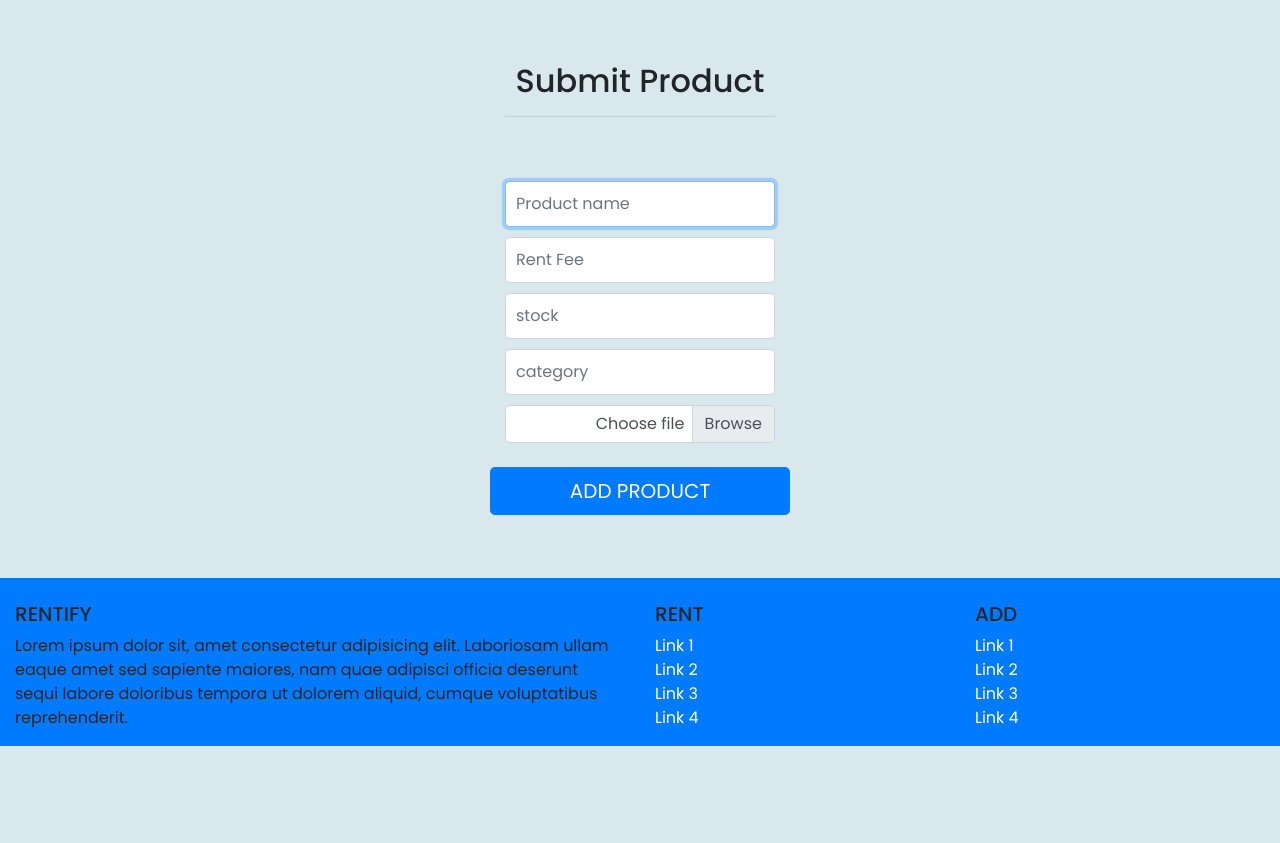
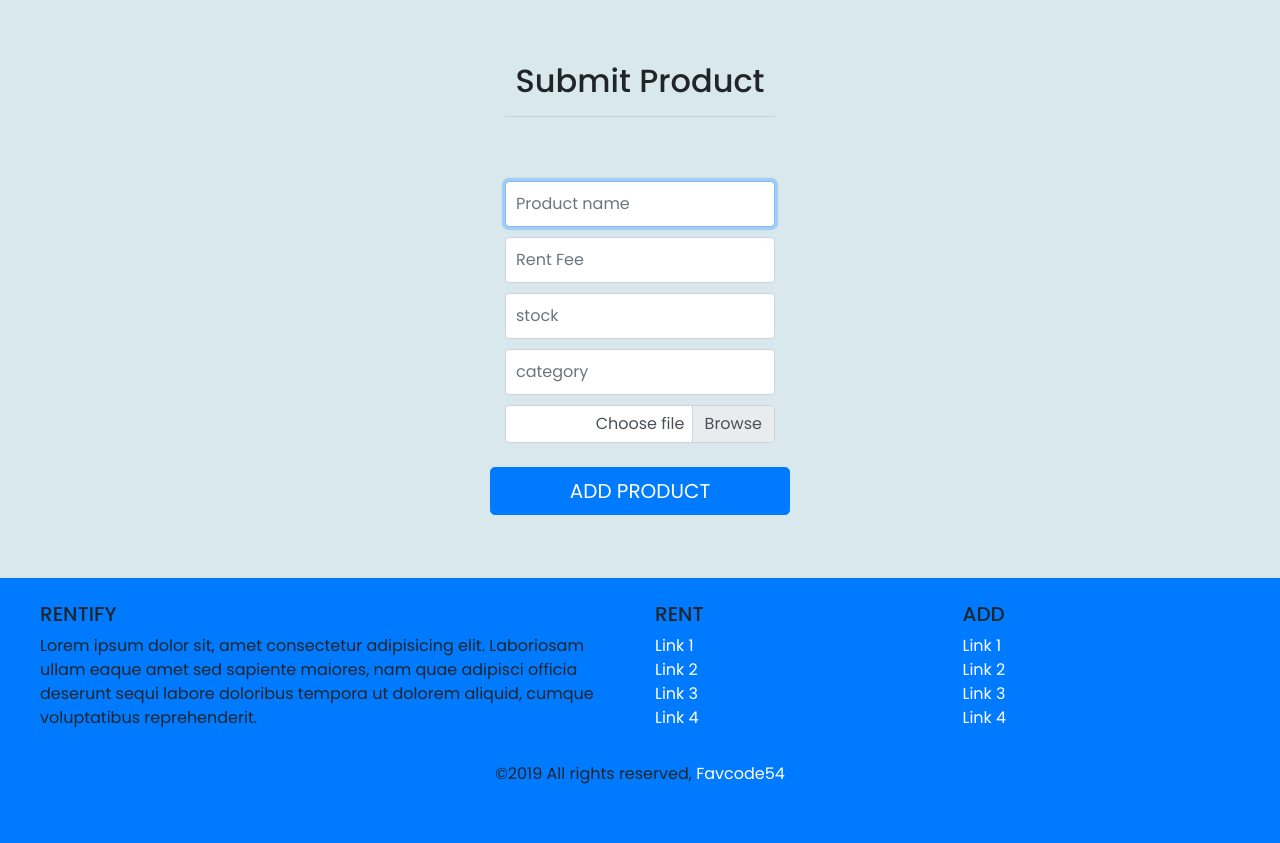
Before and after one commit to BolajiAyodeji/rentify-frontend, a PHP site: page /add-product.html in a window 1280 px wide. Shown: the part 137-980 px from the top of the page. Run offline with PHP 8.4, Linux system fonts and the light colour scheme; some libraries are stand-ins or nearby versions.

Commit message:
added padding to footer

```diff
--- a/add-product.html
+++ b/add-product.html
@@ -201,6 +201,14 @@
     </div>
     <!-- Footer Links -->
 
+        <!-- Copyright -->
+        <div class="footer-copyright text-center py-3 bg-copy">
+            <p id="copy"></p>
+         </div>
+         <!-- Copyright -->
+
+       </footer>
+       <!-- Footer -->
 
      <!-- Bootstrap core JavaScript
     ================================================== -->
--- a/css/app.css
+++ b/css/app.css
@@ -164,3 +164,7 @@ header .jumbotron p {
 input {
     margin-bottom: 10px;
 }
+
+footer {
+    padding: 25px;
+}
```
